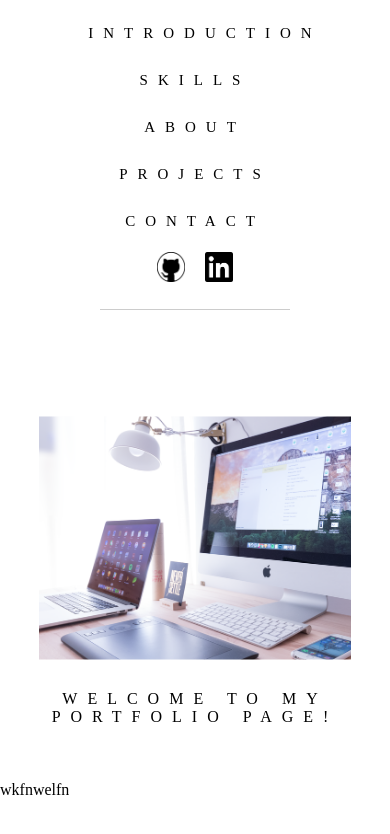
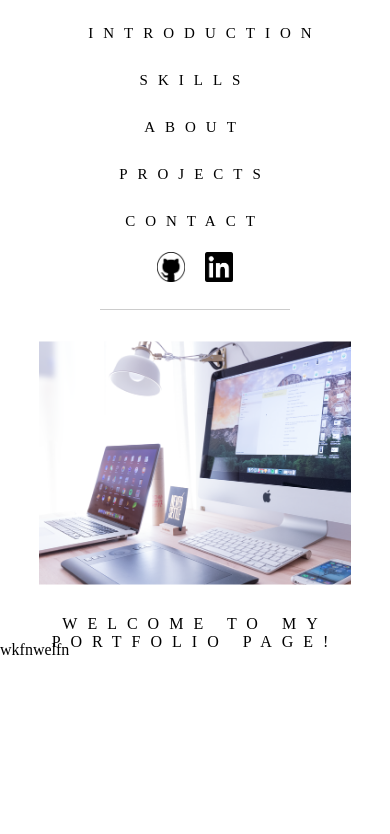
Before and after one commit to vutengklanricsi/bio, a React (Create React App) app: page / in a window 390 px wide. Shown: the top 834 px of the page. Built offline with nearby package versions, Linux system fonts and the light colour scheme.

Commit message:
completing intro component

```diff
--- a/src/components/introduction/styles/introduction.css
+++ b/src/components/introduction/styles/introduction.css
@@ -8,7 +8,7 @@
 }
 
 .introduction-image {
-  margin: auto 0;
+  margin: auto 0px auto 50px;
   clip-path: polygon(0% 0%, 75% 0%, 100% 50%, 75% 100%, 0% 100%);
 }
 
@@ -93,13 +93,18 @@ hr {
     flex-direction: column;
     text-align: center;
     margin: 0px;
-    height: 400px;
+		height: 320px;
+		padding: 0px 0;
   }
   img {
     height: 300px;
     width: 460px;
     margin: 0px;
-  }
+	}
+
+	hr{
+		margin: 10px 100px 10px 100px;
+	}
 
   .introduction-image {
     margin: 0 0;
```
